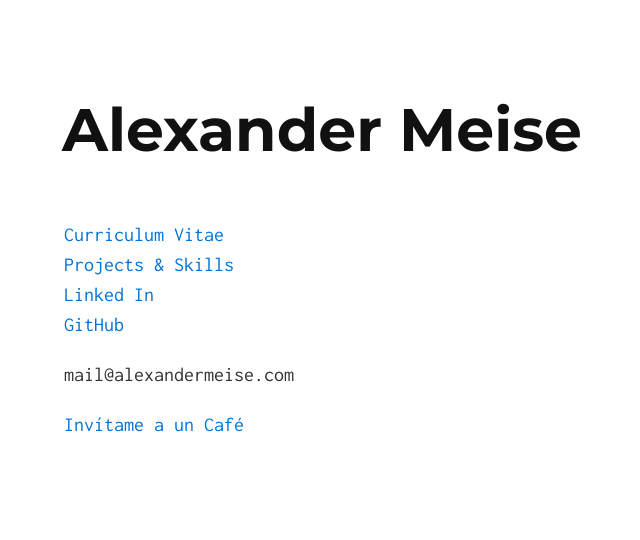
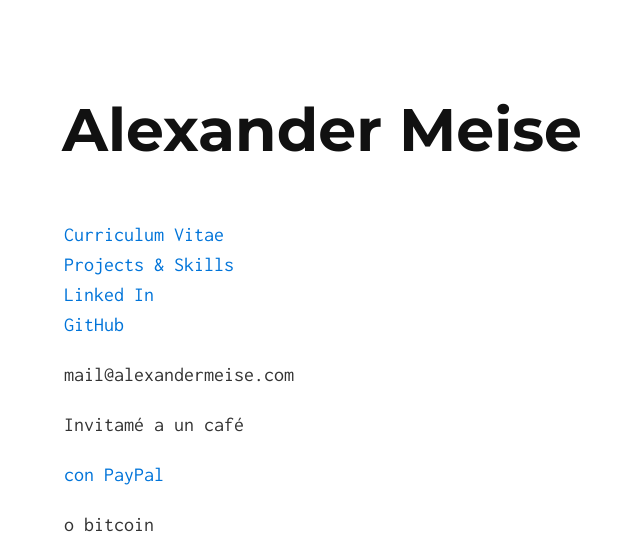
Before and after one commit to alexmeise/alexmeise.github.io, a Jekyll site: the page built from index.md, in a window 1280 px wide. Shown: the top 540 px of the page, without its empty margins (276-916 px from the left). Built offline with Jekyll 4.4.1, drawn with Linux system fonts in a browser that asks for light colours; grey boxes are pictures that could not be loaded.

Commit message:
Update index.md

```diff
--- a/index.md
+++ b/index.md
@@ -8,4 +8,12 @@ layout: default
 
 mail@alexandermeise.com
 
-[Invítame a un Café](https://www.paypal.me/MeiseVillar)
+
+
+   Invitamé a un café
+
+[con PayPal](https://www.paypal.me/MeiseVillar)
+
+o bitcoin
+
+![Acepto bitcoin](https://lh6.googleusercontent.com/SKvSx5cGbxoqTBKoYkPkwhAuCtWwIxXOJaHB801y3x87HRs8979jCo_SM2s-iq7qGupGxX-FbiVWkNc=w1920-h924)
```
